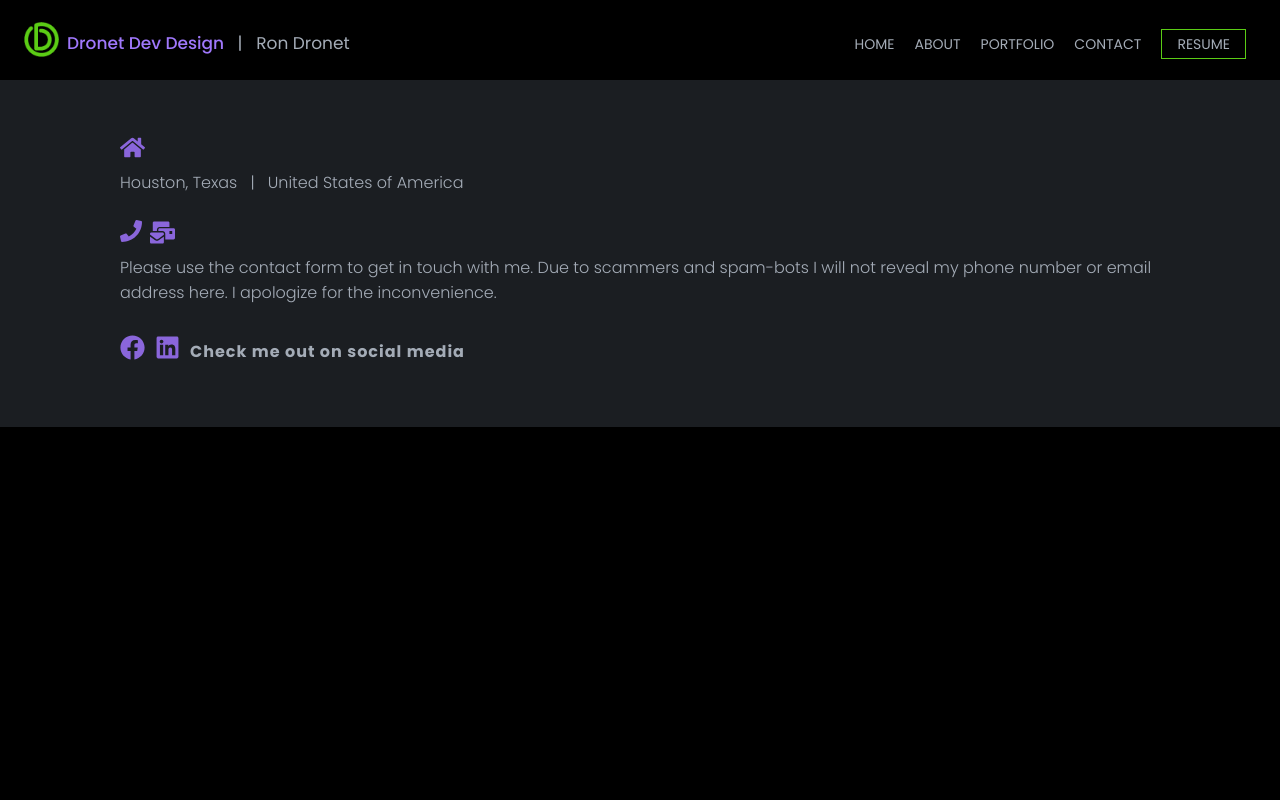
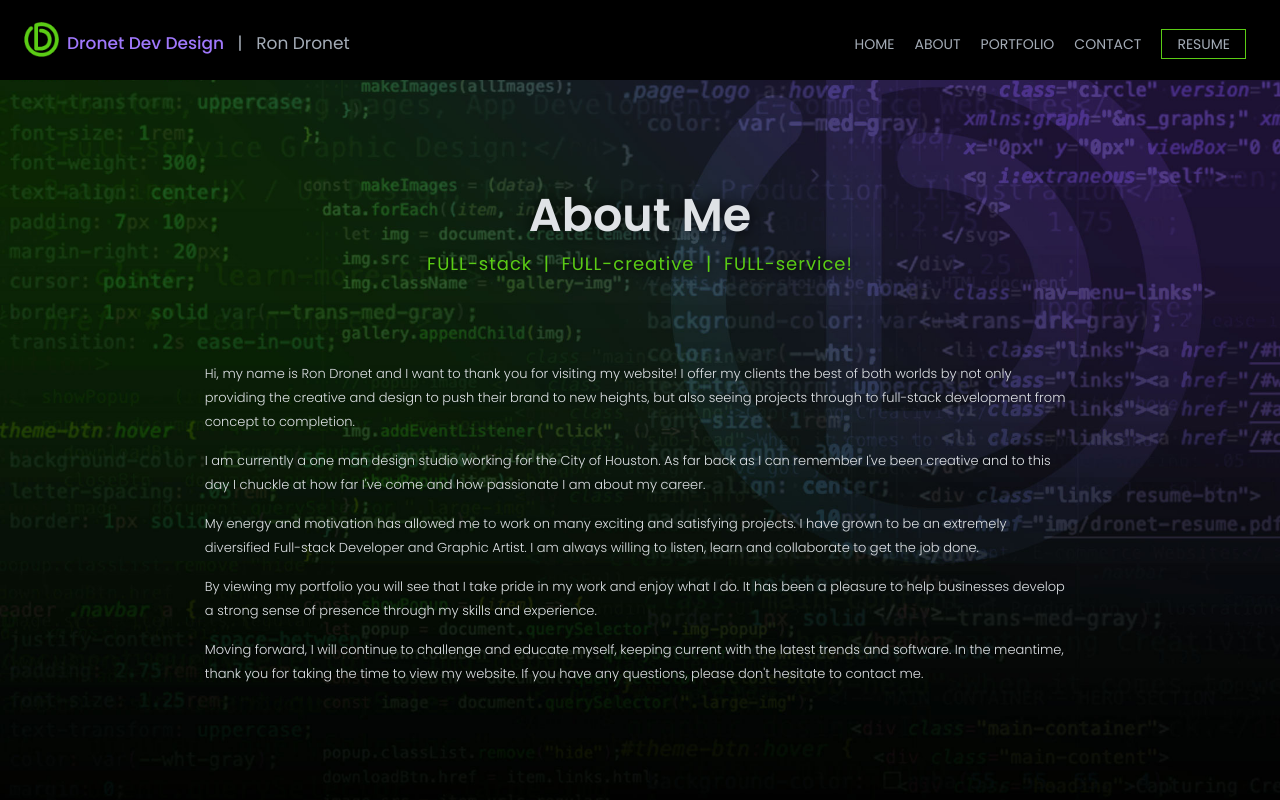
Before and after one commit to DronetDevDesign/dronetdevdesign-app, a React (Create React App) app: page /About in a window 1280 px wide. Shown: the top 800 px of the page. Built offline with nearby package versions, Linux system fonts and the light colour scheme.

Commit message:
creating portfolio page

```diff
--- /dev/null
+++ b/src/components/HeroAbout.js
@@ -0,0 +1,40 @@
+import './HeroAboutStyles.css';
+import React, { Component } from 'react';
+import AboutImage from '../assets/hero-section-bkgd.jpg';
+
+class HeroAbout extends Component {
+  render() {
+    return (
+      <div className='about-section'>
+        <div className='about-image'>
+          <img src={AboutImage} alt='AboutImage' />
+          <div className='about-content'>
+          <div className='heading'>
+            <h1>{this.props.heading}</h1>
+            <p>{this.props.text}</p>
+          </div>
+          <div className='about-me-text'>
+            <p>
+              Hi, my name is Ron Dronet and I want to thank you for visiting my website! I offer my clients the best of both worlds by not only providing the creative and design to push their brand to new heights, but also seeing projects through to full-stack development from concept to completion.
+            </p>
+            <p>
+              I am currently a one man design studio working for the City of Houston. As far back as I can remember I've been creative and to this day I chuckle at how far I've come and how passionate I am about my career.
+            </p>
+            <p>
+              My energy and motivation has allowed me to work on many exciting and satisfying projects. I have grown to be an extremely diversified Full-stack Developer and Graphic Artist. I am always willing to listen, learn and collaborate to get the job done.
+            </p>
+            <p>
+              By viewing my portfolio you will see that I take pride in my work and enjoy what I do. It has been a pleasure to help businesses develop a strong sense of presence through my skills and experience.
+            </p>
+            <p>
+              Moving forward, I will continue to challenge and educate myself, keeping current with the latest trends and software. In the meantime, thank you for taking the time to view my website. If you have any questions, please don't hesitate to contact me.
+            </p>
+          </div>
+          </div>
+        </div>
+      </div>
+    );
+  }
+}
+
+export default HeroAbout
--- /dev/null
+++ b/src/components/HeroAboutStyles.css
@@ -0,0 +1,49 @@
+.about-section {
+  height: 100%;
+  width: 100%;
+}
+.heading {
+  width: 100%;
+  height: 100%;
+  display: flex;
+  flex-direction: column;
+  justify-content: center;
+  align-items: center;
+  position: absolute;
+  transform: translate(-50%, -50%);
+  /* top: 50%;
+  left: 50%; */
+}
+
+.about-content {
+  width: 80%;
+  position: absolute;
+  transform: translate(-50%, -50%);
+  top: 37%;
+  left: 50%;
+  text-align: center;
+  /* margin: 275px 0 0 0; */
+}
+
+.heading h1 {
+  color: var(--accent-color-pale-grey);
+  font-weight: 600;
+  font-size: 46px;
+  line-height: 70px;
+  padding: 0;
+  text-shadow: 0px 0px 15px black;
+}
+
+.about-section .about-me-text p {
+  position: relative;
+  margin: 0;
+  font-size: 13px;
+  font-weight: 300;
+  padding-top: 15px;
+  text-align: left;
+  color: var(--accent-color-pale-grey);
+  line-height: 24px;
+  top: 220px;
+  width: 85%;
+  margin: auto;
+}
--- a/src/components/HeroPortfolio.js
+++ b/src/components/HeroPortfolio.js
@@ -1,19 +1,21 @@
 import './HeroPortfolioStyles.css';
-import React from 'react';
+import React, { Component } from 'react';
 import IntroImage from '../assets/hero-section-bkgd.jpg';
 
-const HeroPortfolio = () => {
+class HeroPortfolio extends Component {
+  render() {
     return (
       <div className='portfolio-section'>
         <div className='intro-image'>
           <img src={IntroImage} alt='IntroImage' />
           <div className='heading'>
-        <h1>This is a heading</h1>
-        <p>This is text</p>
+            <h1>{this.props.heading}</h1>
+            <p>{this.props.text}</p>
           </div>
         </div>
       </div>
-  )
+    );
+  }
 }
 
 export default HeroPortfolio
--- a/src/components/HeroSection.js
+++ b/src/components/HeroSection.js
@@ -15,23 +15,6 @@ const HeroSection = () => {
         <h1>Capturing Creativity By Integrating Full-stack Development and Graphic Design.</h1>
         <Link to='/portfolio' className='portfolio-button'>Portfolio</Link>
         <Link to='/contact' className='contact-button'>Contact</Link>
-        <div className='about-me-text'>
-          <p>
-            Hi, my name is Ron Dronet and I want to thank you for visiting my website! I offer my clients the best of both worlds by not only providing the creative and design to push their brand to new heights, but also seeing projects through to full-stack development from concept to completion.
-          </p>
-          <p>
-            I am currently a one man design studio working for the City of Houston. As far back as I can remember I've been creative and to this day I chuckle at how far I've come and how passionate I am about my career.
-          </p>
-          <p>
-            My energy and motivation has allowed me to work on many exciting and satisfying projects. I have grown to be an extremely diversified Full-stack Developer and Graphic Artist. I am always willing to listen, learn and collaborate to get the job done.
-          </p>
-          <p>
-            By viewing my portfolio you will see that I take pride in my work and enjoy what I do. It has been a pleasure to help businesses develop a strong sense of presence through my skills and experience.
-          </p>
-          <p>
-            Moving forward, I will continue to challenge and educate myself, keeping current with the latest trends and software. In the meantime, thank you for taking the time to view my website. If you have any questions, please don't hesitate to contact me.
-          </p>
-        </div>
       </div>
     </div>
   )
--- a/src/components/HeroSectionStyles.css
+++ b/src/components/HeroSectionStyles.css
@@ -3,7 +3,7 @@ body {
 }
 
 img {
-  margin-bottom: 360px;
+  /* margin-bottom: 360px; */
   height: 100vh;
   width: 100%;
   background-size: cover;
@@ -20,10 +20,10 @@ img {
   width: 80%;
   position: absolute;
   transform: translate(-50%, -50%);
-  top: 50%;
+  top: 20%;
   left: 50%;
   text-align: center;
-  margin: 255px 0;
+  margin: 275px 0 0 0;
 }
 
 .hero-content h1 {
@@ -79,21 +79,6 @@ img {
   border: 1px solid var(--accent-color-green);
 }
 
-.hero-content .about-me-text p {
-  font-size: 14px;
-  font-weight: 300;
-  padding-top: 15px;
-  text-align: left;
-  color: var(--accent-color-lt-grey);
-  line-height: 28px;
-}
-
-.about-me-text {
-  margin: auto;
-  width: 90%;
-  margin-top: 35px;
-}
-
 @media screen and (max-width: 769px) {
   .hero-content h1 {
     font-size: 38px;
--- a/src/index.css
+++ b/src/index.css
@@ -28,9 +28,9 @@
   font-family: 'Poppins';
 }
 
-html, body {
+/* html, body {
   height: 100%;
-}
+} */
 
 a {
   text-decoration: none;
--- a/src/routes/About.js
+++ b/src/routes/About.js
@@ -1,11 +1,13 @@
 import React from 'react';
 import Nav from '../components/Nav';
 import Footer from '../components/Footer';
+import HeroAbout from '../components/HeroAbout';
 
 const About = () => {
   return (
     <div>
       <Nav />
+      <HeroAbout heading='About Me' text='FULL-stack &nbsp;|&nbsp; FULL-creative &nbsp;|&nbsp; FULL-service!' />
       <Footer />
     </div>
   )
--- a/src/routes/Portfolio.js
+++ b/src/routes/Portfolio.js
@@ -7,7 +7,7 @@ const Portfolio = () => {
   return (
     <div>
       <Nav />
-      <HeroPortfolio />
+      <HeroPortfolio heading='Portfolio' text='Check out my recent projects.' />
       <Footer />
     </div>
   )
```
Also changed, not shown: src/components/HeroPortfolioStyles.css (+0 -28 lines), src/assets/hero-section-bkgd.jpg. Lines whose indentation alone changed are shown as unchanged.
